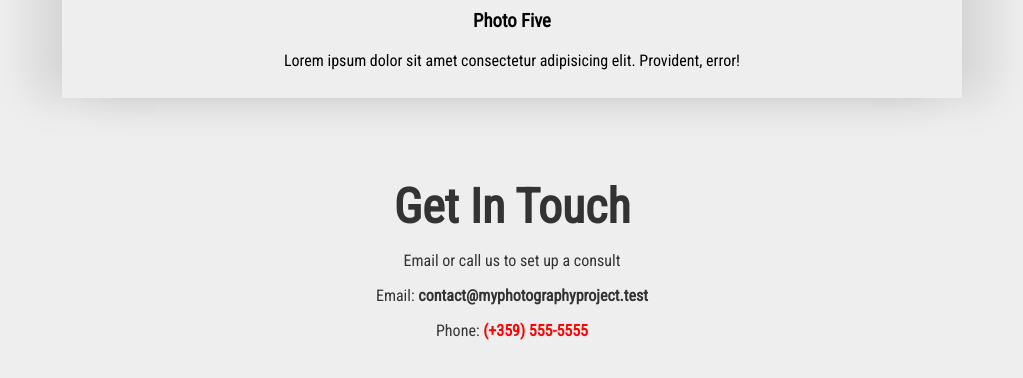
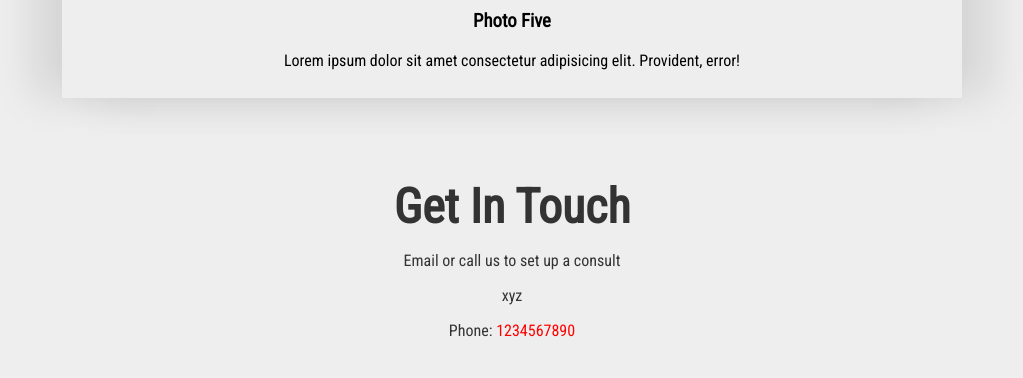
Before and after one commit to soniprajapati/photography_site, a plain HTML site: page index.html in a window 1280 px wide. Shown: the part 3904-4282 px from the top of the page, without its empty margins (128-1151 px from the left). Drawn offline with Linux system fonts and the light colour scheme; files that its build step writes are made by us from their sources.

Commit message:
Update index.html

```diff
--- a/index.html
+++ b/index.html
@@ -211,10 +211,10 @@ footer p a {
     <footer>
         <h3>Get In Touch</h3>
         <p>Email or call us to set up a consult</p>
-        <p>Email: <strong>contact@myphotographyproject.test</strong></p>
+        <p>xyz</p>
         <p>Phone:
-            <a href="+3595555555">
-                <strong>(+359) 555-5555</strong>
+            <a>
+                1234567890
             </a>
         </p>
     </footer>
```
